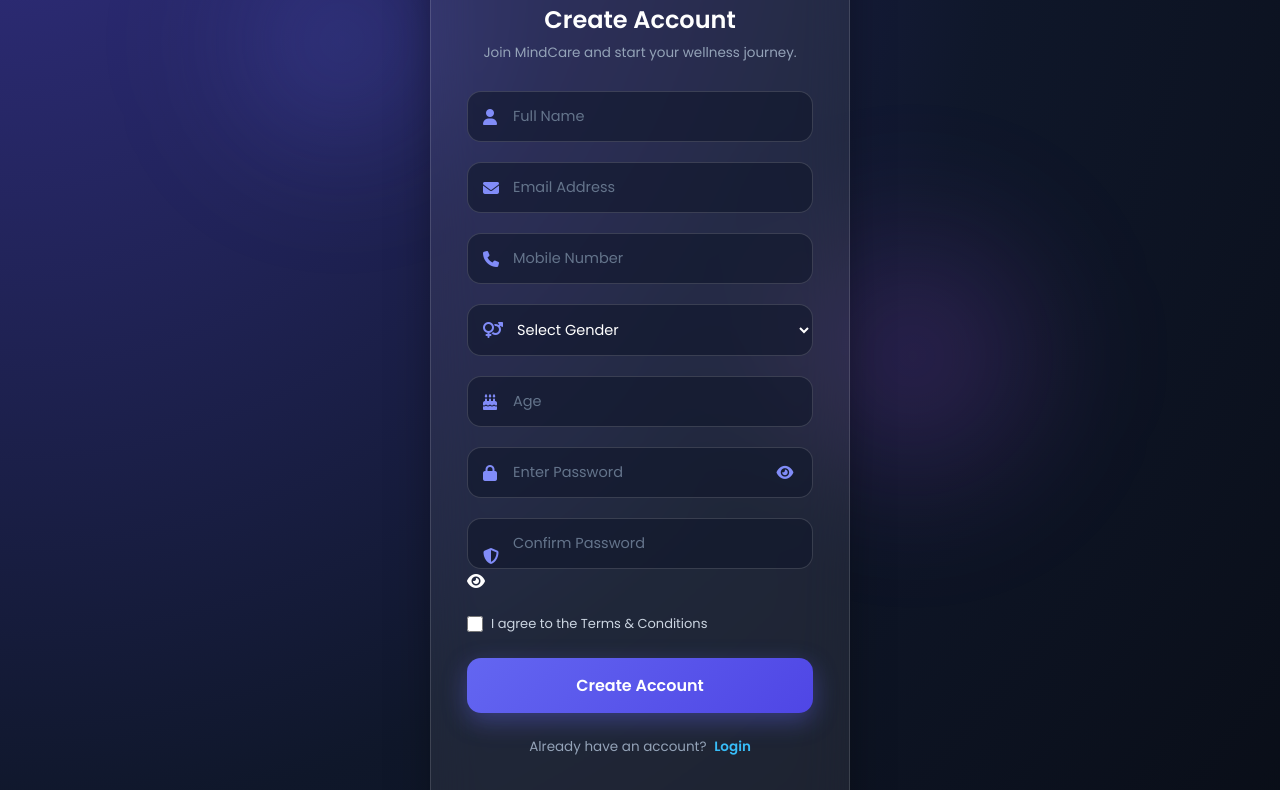
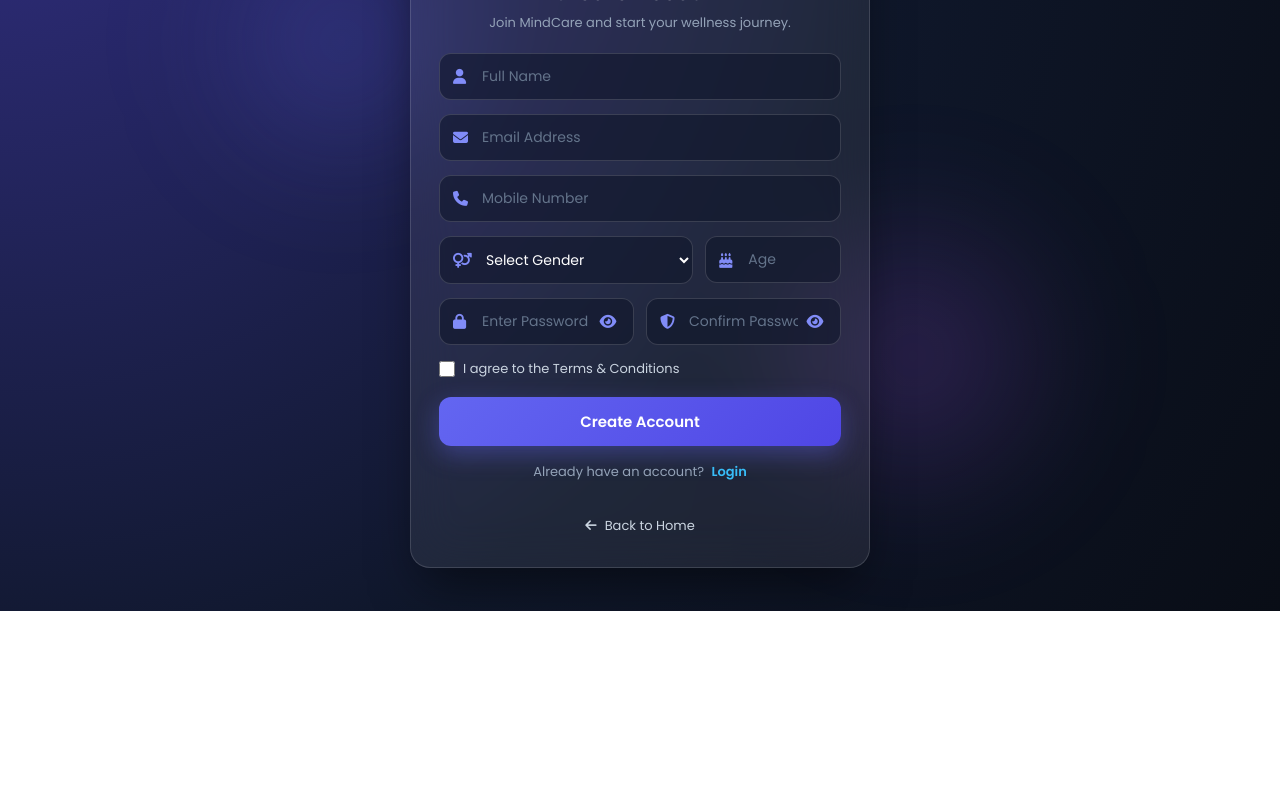
Before and after one commit to realanand9794/Mindcare, a plain HTML site: page client/register.html in a window 1280 px wide. Shown: the part 189-979 px from the top of the page. After the commit the page ends 800 px from the top, so only its background shows below. Drawn offline with Linux system fonts and the light colour scheme.

Commit message:
Fix register page scrolling and optimize form height layout

```diff
--- a/client/css/login.css
+++ b/client/css/login.css
@@ -13,19 +13,20 @@ Google Font
 html {
     min-height: 100%;
     overflow-y: auto;
+    overflow-x: hidden;
 }
 
 body{
     display:flex;
     flex-direction:column;
-    justify-content:center;
+    justify-content:flex-start;
     align-items:center;
     min-height:100vh;
     background:radial-gradient(circle at top left, #312e81, #0f172a 60%, #090d16);
     overflow-y:auto;
     overflow-x:hidden;
     position:relative;
-    padding:40px 0;
+    padding:24px 16px;
 }
 
 /* Background Glowing Orbs */
@@ -61,22 +62,24 @@ Container & Glass Card
 
 .container{
     width:100%;
+    max-width:100%;
     display:flex;
     justify-content:center;
     align-items:center;
-    padding:0 20px;
+    padding:0;
     z-index:2;
-    margin:auto 0;
+    margin:auto;
 }
 
 .login-card{
-    width:420px;
+    width:460px;
+    max-width:100%;
     background:rgba(255,255,255,0.07);
     backdrop-filter:blur(24px);
     -webkit-backdrop-filter:blur(24px);
     border:1px solid rgba(255,255,255,0.14);
-    border-radius:24px;
-    padding:42px 36px;
+    border-radius:20px;
+    padding:30px 28px;
     color:#fff;
     box-shadow:0 25px 50px -12px rgba(0,0,0,0.5);
     animation:fadeIn .8s ease;
@@ -95,18 +98,18 @@ Container & Glass Card
 
 .logo{
     text-align:center;
-    margin-bottom:16px;
+    margin-bottom:12px;
 }
 
 .logo i{
-    font-size:46px;
+    font-size:38px;
     color:#ff3b5c;
     filter:drop-shadow(0 4px 12px rgba(255,59,92,0.4));
 }
 
 .logo h2{
-    margin-top:6px;
-    font-size:26px;
+    margin-top:4px;
+    font-size:24px;
     font-weight:700;
     letter-spacing:0.5px;
     color:#ffffff;
@@ -114,35 +117,54 @@ Container & Glass Card
 
 .login-card h1{
     text-align:center;
-    margin-bottom:6px;
-    font-size:24px;
+    margin-bottom:4px;
+    font-size:22px;
     font-weight:600;
     color:#ffffff;
 }
 
 .login-card p{
     text-align:center;
-    margin-bottom:28px;
+    margin-bottom:20px;
     color:#94a3b8;
-    font-size:13.5px;
+    font-size:13px;
 }
 
 /*==========================
-Input Fields
+Input Fields & Form Rows
 ==========================*/
+
+.form-row{
+    display:flex;
+    gap:12px;
+    margin-bottom:14px;
+}
+
+.form-row .input-box{
+    flex:1;
+    margin-bottom:0;
+}
+
+.form-row .input-box.flex-1-5{
+    flex:1.5;
+}
+
+.form-row .input-box.flex-0-8{
+    flex:0.8;
+}
 
 .input-box{
     position:relative;
-    margin-bottom:20px;
+    margin-bottom:14px;
 }
 
 .input-box > i:first-child{
     position:absolute;
     top:50%;
-    left:16px;
+    left:14px;
     transform:translateY(-50%);
     color:#818cf8;
-    font-size:16px;
+    font-size:15px;
     z-index:2;
     pointer-events:none;
 }
@@ -150,11 +172,11 @@ Input Fields
 .input-box input,
 .input-box select{
     width:100%;
-    padding:14px 45px 14px 45px;
+    padding:12px 42px 12px 42px;
     border:1px solid rgba(255,255,255,0.15);
     outline:none;
-    border-radius:14px;
-    font-size:14.5px;
+    border-radius:12px;
+    font-size:14px;
     background:rgba(15,23,42,0.6);
     color:#ffffff;
     transition:all 0.25s ease;
@@ -176,9 +198,10 @@ Input Fields
     box-shadow:0 0 0 4px rgba(99,102,241,0.2);
 }
 
-#togglePassword{
+#togglePassword,
+#toggleConfirmPassword{
     position:absolute;
-    right:16px;
+    right:14px;
     top:50%;
     transform:translateY(-50%);
     cursor:pointer;
@@ -192,11 +215,13 @@ Input Fields
     transition:color 0.2s ease;
 }
 
-#togglePassword:hover{
+#togglePassword:hover,
+#toggleConfirmPassword:hover{
     color:#ffffff;
 }
 
-#togglePassword i{
+#togglePassword i,
+#toggleConfirmPassword i{
     position:static !important;
     left:auto !important;
     top:auto !important;
@@ -213,7 +238,7 @@ Options
     display:flex;
     justify-content:space-between;
     align-items:center;
-    margin-bottom:24px;
+    margin-bottom:18px;
     font-size:13px;
     color:#cbd5e1;
 }
@@ -250,12 +275,12 @@ Login Button
 
 .login-btn{
     width:100%;
-    padding:15px;
+    padding:13px;
     border:none;
-    border-radius:14px;
+    border-radius:12px;
     background:linear-gradient(135deg, #6366f1, #4f46e5);
     color:#ffffff;
-    font-size:16px;
+    font-size:15px;
     font-weight:600;
     cursor:pointer;
     box-shadow:0 8px 25px rgba(99,102,241,0.38);
@@ -272,9 +297,9 @@ Links
 ==========================*/
 
 .register{
-    margin-top:24px;
+    margin-top:16px;
     text-align:center;
-    font-size:13.5px;
+    font-size:13px;
     color:#94a3b8;
 }
 
@@ -297,7 +322,7 @@ Links
     gap:8px;
     justify-content:center;
     width:100%;
-    margin-top:20px;
+    margin-top:14px;
     color:#cbd5e1;
     font-size:13px;
     text-decoration:none;
@@ -312,10 +337,20 @@ Links
 Responsive
 ==========================*/
 
-@media(max-width:500px){
+@media(max-width:540px){
     .login-card{
         width:100%;
-        padding:32px 24px;
+        padding:22px 18px;
+    }
+
+    .form-row{
+        flex-direction:column;
+        gap:14px;
+        margin-bottom:0;
+    }
+
+    .form-row .input-box{
+        margin-bottom:14px;
     }
 
     .options{
--- a/client/register.html
+++ b/client/register.html
@@ -36,52 +36,41 @@
 <form id="registerForm">
 
 <div class="input-box">
-
 <i class="fa-solid fa-user"></i>
-
 <input type="text"
 id="fullName"
 placeholder="Full Name"
 required>
-
 </div>
 
 <div class="input-box">
-
 <i class="fa-solid fa-envelope"></i>
-
 <input type="email"
 id="email"
 placeholder="Email Address"
 required>
-
 </div>
 
 <div class="input-box">
-
 <i class="fa-solid fa-phone"></i>
-
 <input type="tel"
 id="phone"
 placeholder="Mobile Number"
 required>
-
 </div>
 
-<div class="input-box">
-
+<div class="form-row">
+    <div class="input-box flex-1-5">
         <i class="fa-solid fa-venus-mars"></i>
-
         <select id="gender" required>
             <option value="">Select Gender</option>
             <option>Male</option>
             <option>Female</option>
             <option>Other</option>
         </select>
-
     </div>
 
-<div class="input-box">
+    <div class="input-box flex-0-8">
         <i class="fa-solid fa-cake-candles"></i>
         <input
             type="number"
@@ -91,7 +80,9 @@ required>
             max="120"
             required>
     </div>
+</div>
 
+<div class="form-row">
     <div class="input-box">
         <i class="fa-solid fa-lock"></i>
         <input type="password"
@@ -113,6 +104,7 @@ required>
         <span id="toggleConfirmPassword">
             <i class="fa-solid fa-eye"></i>
         </span>
+    </div>
 </div>
 
 <div class="options">
```
Lines whose indentation alone changed are shown as unchanged.
